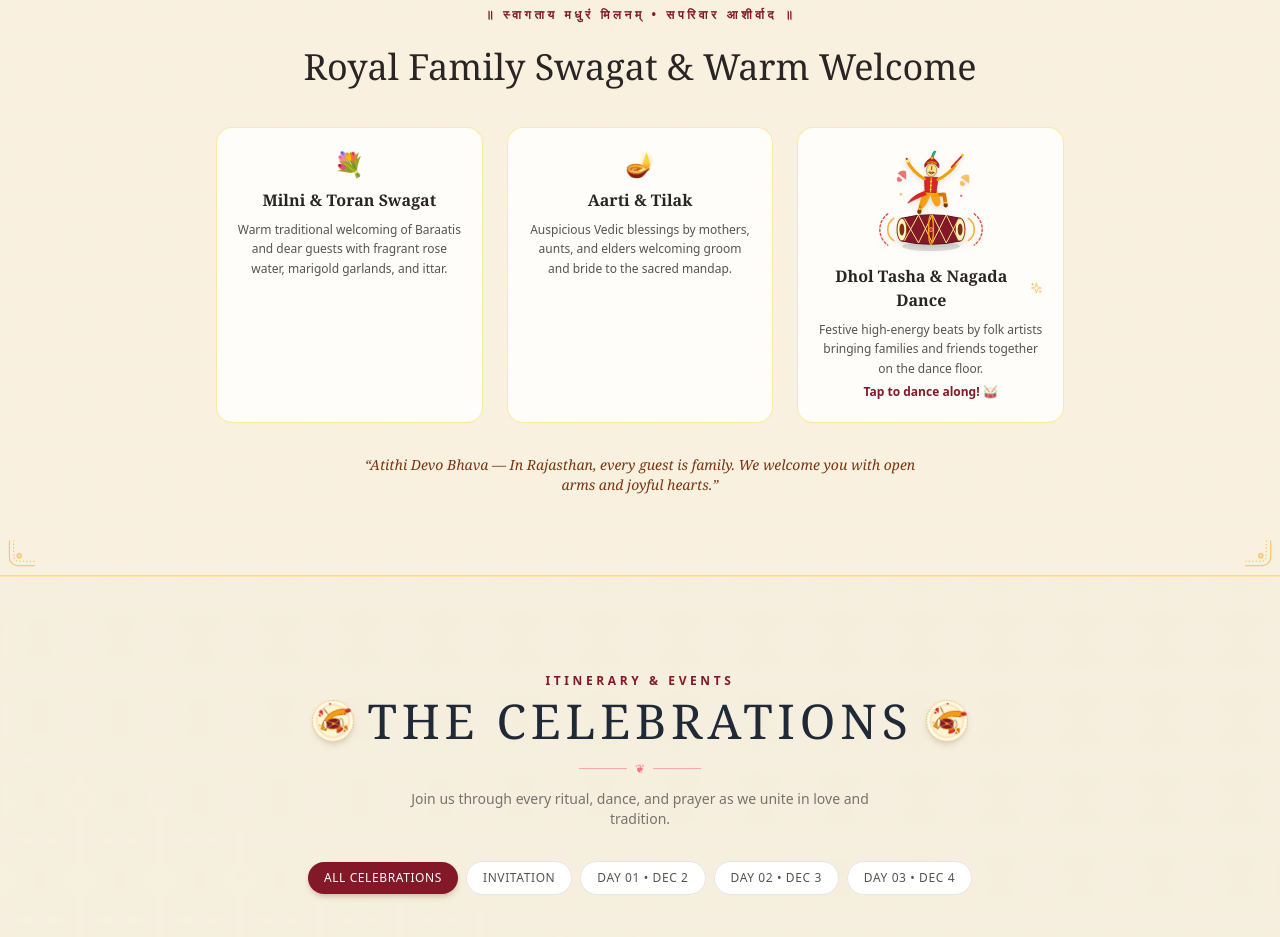
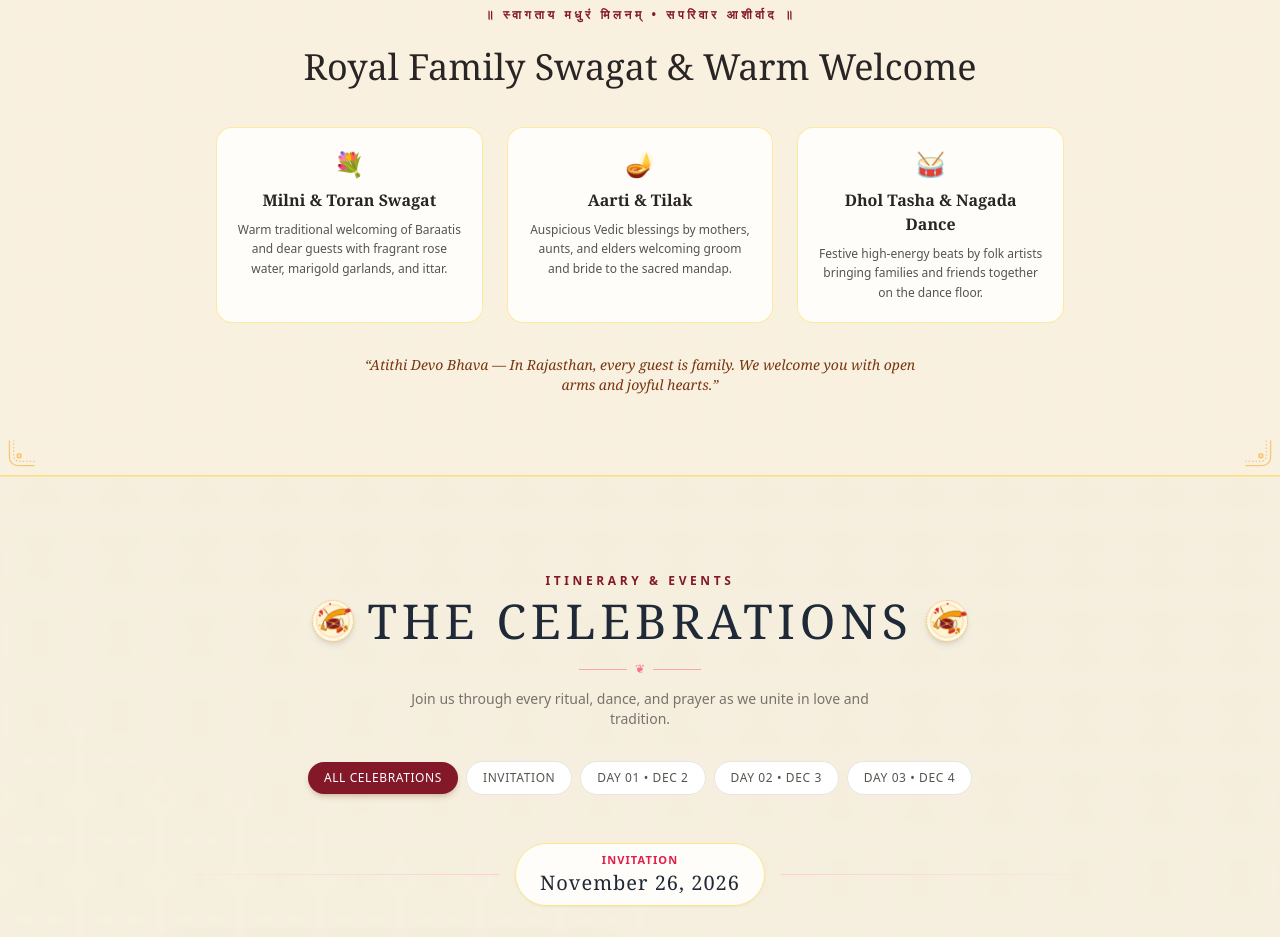
Before and after one commit to bhavishya31/sandbox-website, a Next.js app: page / in a window 1280 px wide. Shown: the part 2040-2977 px from the top of the page. Built offline with nearby package versions, Linux system fonts and the light colour scheme.

Commit message:
Update page.js

```diff
--- a/app/page.js
+++ b/app/page.js
@@ -956,26 +956,6 @@ export default function WeddingInvite() {
         </div>
       )}
 
-      {/* FLOATING DHOL BEAT / MUSIC CONTROLLER WIDGET */}
-      {isMounted && isInvitationOpened && (
-        <div className="fixed bottom-5 left-5 sm:bottom-7 sm:left-7 z-40">
-          <div
-            onClick={triggerDholBurst}
-            className="cursor-pointer group relative flex items-center gap-2 bg-gradient-to-r from-[#831828] to-[#991B1B] text-amber-100 px-3.5 py-2.5 rounded-full shadow-2xl border-2 border-amber-300 hover:scale-105 active:scale-95 transition-all select-none"
-            title="Tap for Live Dhol Tasha beat celebration!"
-          >
-            <span className="text-lg animate-pulse">🥁</span>
-            <span className="text-[11px] font-sans font-bold tracking-widest uppercase hidden sm:inline-block">
-              Tap Dhol Tasha
-            </span>
-            <Music size={13} className="text-amber-300" />
-            <span className="absolute -top-1 -right-1 flex h-3 w-3">
-              <span className="animate-ping absolute inline-flex h-full w-full rounded-full bg-amber-400 opacity-75"></span>
-              <span className="relative inline-flex rounded-full h-3 w-3 bg-amber-500"></span>
-            </span>
-          </div>
-        </div>
-      )}
 
       {/* FLOATING ACTION BUTTONS */}
       <div className="fixed bottom-5 right-5 sm:bottom-7 sm:right-7 z-50 flex flex-col items-end gap-2 sm:gap-3">
@@ -1202,20 +1182,11 @@ export default function WeddingInvite() {
                 Auspicious Vedic blessings by mothers, aunts, and elders welcoming groom and bride to the sacred mandap.
               </p>
             </div>
-            <div
-              onClick={triggerDholBurst}
-              className="bg-[#FFFDF9] p-5 rounded-2xl border border-amber-200/80 shadow-xs text-center space-y-2 hover:shadow-md transition-all cursor-pointer group hover:border-amber-400"
-              title="Tap to join the dance and play dhol beats!"
-            >
-              <div className="flex justify-center -mt-1 mb-1">
-                <DancerOnDholak className="w-24 h-28 group-hover:scale-105 transition-transform" onBeatClick={triggerDholBurst} />
-              </div>
-              <h4 className="font-serif text-base text-stone-800 font-semibold flex items-center justify-center gap-1.5">
-                Dhol Tasha &amp; Nagada Dance
-                <Sparkles size={14} className="text-amber-500 animate-pulse" />
-              </h4>
+            <div className="bg-[#FFFDF9] p-5 rounded-2xl border border-amber-200/80 shadow-xs text-center space-y-2 hover:shadow-md transition-shadow">
+              <span className="text-2xl block">🥁</span>
+              <h4 className="font-serif text-base text-stone-800 font-semibold">Dhol Tasha &amp; Nagada Dance</h4>
               <p className="font-sans text-xs text-stone-600 leading-relaxed">
-                Festive high-energy beats by folk artists bringing families and friends together on the dance floor. <span className="text-[#831828] font-semibold block mt-1">Tap to dance along! 🥁</span>
+                Festive high-energy beats by folk artists bringing families and friends together on the dance floor.
               </p>
             </div>
           </div>
```
